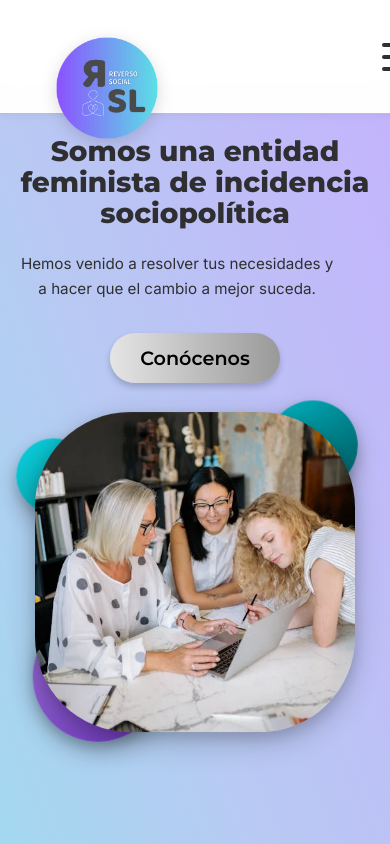
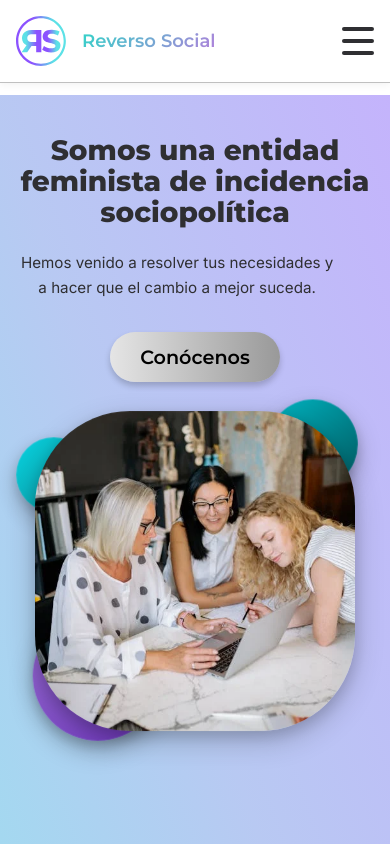
Before and after one commit to Reverso-Social/reverso-social-fe, a React (Vite) app: page / in a window 390 px wide. Shown: the top 844 px of the page. Built offline with nearby package versions, Linux system fonts and the light colour scheme.

Commit message:
style:logo changed in header and footer

```diff
--- a/index.html
+++ b/index.html
@@ -1,13 +1,14 @@
 <!doctype html>
-<html lang="en">
+<html lang="es">
   <head>
     <meta charset="UTF-8" />
-    <link rel="icon" type="image/svg+xml" href="/vite.svg" />
+    <link rel="icon" type="image/svg+xml" href="/src/assets/logo/logo.2.svg" />
     <meta name="viewport" content="width=device-width, initial-scale=1.0" />
-      <link rel="preconnect" href="https://fonts.googleapis.com" />
-      <link rel="preconnect" href="https://fonts.gstatic.com" crossorigin />
-      <link href="https://fonts.googleapis.com/css2?family=Inter:wght@400;500&family=Montserrat:wght@600;800&display=swap" rel="stylesheet" />
-    <title>reverso-social-fe</title>
+    <meta name="description" content="Reverso Social - Consultoría Social de Género comprometida con la transformación feminista de la sociedad" />
+    <link rel="preconnect" href="https://fonts.googleapis.com" />
+    <link rel="preconnect" href="https://fonts.gstatic.com" crossorigin />
+    <link href="https://fonts.googleapis.com/css2?family=Inter:wght@400;500&family=Montserrat:wght@600;800&display=swap" rel="stylesheet" />
+    <title>Reverso Social - Consultoría Social de Género</title>
   </head>
   <body>
     <div id="root"></div>
--- a/src/components/Footer/Footer.jsx
+++ b/src/components/Footer/Footer.jsx
@@ -1,5 +1,5 @@
 import "./Footer.scss";
-import logoRS from "../../assets/logo/logo-rs.png";
+import logoRS from "../../assets/logo/logo.2.svg";
 import { FaLinkedin, FaInstagram, FaXTwitter } from "react-icons/fa6";
 
 const Footer = () => {
--- a/src/components/Footer/Footer.scss
+++ b/src/components/Footer/Footer.scss
@@ -45,13 +45,13 @@
   }
 
   &__logo {
-    width: 50px;
-    height: 50px;
+    width: 60px;
+    height: 60px;
     object-fit: contain;
   }
 
   &__title {
-    font-size: $font-size-2xl;
+    font-size: $font-size-xl;
     font-weight: 600;
     margin: 0;
     background: linear-gradient(135deg, $color-primary 0%, $color-secondary 100%);
--- a/src/components/Header/Header.jsx
+++ b/src/components/Header/Header.jsx
@@ -2,7 +2,7 @@ import { useState, useEffect } from "react";
 import "./Header.scss";
 import ContactModal from "../ContactModal/ContactModal";
 import NavBar from "../NavBar/NavBar";
-import logo from "../../assets/logo/logo-rs.png";
+import logo from "../../assets/logo/logo.2.svg";
 
 export default function Header() {
   const [openModal, setOpenModal] = useState(false);
@@ -28,6 +28,7 @@ export default function Header() {
         <div className="header-container">
           <a href="/" className="header-logo">
             <img src={logo} alt="Reverso Social logo" />
+            <span className="header-logo__text">Reverso Social</span>
           </a>
 
           <div className="header-right nav-desktop">
--- a/src/components/Header/Header.scss
+++ b/src/components/Header/Header.scss
@@ -1,9 +1,7 @@
-@use "../../styles/variables" as *;
+@use '../../styles/variables' as *;
 
 .header {
-  background-color: rgba($color-white, 0.98);
-  backdrop-filter: blur(10px);
-  padding: 0.8rem 2rem;
+  background-color: $color-white;
   border-bottom: 1px solid $color-light;
 
   position: fixed;
@@ -18,7 +16,6 @@
 
   &.header--scrolled {
     box-shadow: 0 4px 20px rgba(0, 0, 0, 0.1);
-    padding: 0.5rem 2rem;
   }
 }
 
@@ -28,9 +25,18 @@
   justify-content: space-between;
   max-width: 1280px;
   margin: 0 auto;
+  padding: 1.5rem 2rem;
+}
+
+.header--scrolled .header-container {
+  padding: 1.2rem 2rem;
 }
 
 .header-logo {
+  display: flex;
+  align-items: center;
+  gap: $space-md;
+  text-decoration: none;
   transition: transform 0.3s ease;
 
   &:hover {
@@ -38,17 +44,34 @@
   }
 
   img {
-    height: 200px;
-    width: auto;
+    height: 70px;
+    width: 70px;
     object-fit: contain;
-    margin-bottom: -100px;
-    transition: height 0.3s ease;
-    filter: drop-shadow(0 4px 8px rgba(0, 0, 0, 0.15));
+    transition: all 0.3s ease;
+  }
+
+  &__text {
+    font-family: $font-heading;
+    font-size: $font-size-xl;
+    font-weight: 600;
+    background: linear-gradient(135deg, $color-primary 0%, $color-secondary 100%);
+    -webkit-background-clip: text;
+    -webkit-text-fill-color: transparent;
+    background-clip: text;
+    transition: font-size 0.3s ease;
+    white-space: nowrap;
   }
 }
 
-.header--scrolled .header-logo img {
-  height: 180px;
+.header--scrolled .header-logo {
+  img {
+    height: 55px;
+    width: 55px;
+  }
+
+  &__text {
+    font-size: $font-size-xl;
+  }
 }
 
 .header-right {
@@ -71,6 +94,7 @@
   cursor: pointer;
   box-shadow: 0 3px 10px rgba(0, 0, 0, 0.12);
   transition: all 0.25s ease;
+  white-space: nowrap;
 }
 
 .header-contact-btn:hover {
@@ -163,26 +187,46 @@
 ------------------------------ */
 
 @media (max-width: 768px) {
+  .header-container {
+    padding: 1.2rem 1.5rem;
+  }
+
+  .header--scrolled .header-container {
+    padding: 1rem 1.5rem;
+  }
+
   .nav-desktop {
     display: none;
   }
 
   .menu-toggle {
     display: flex;
-    margin-left: auto;
   }
 
-  .header-container {
-    padding-right: 0.5rem;
+  .mobile-menu--open {
+    padding: 1.25rem 1.5rem 1.5rem;
   }
 
-  .header-logo img {
-    height: 150px;
-    margin-bottom: -70px;
+  .header-logo {
+    img {
+      height: 50px;
+      width: 50px;
+    }
+
+    &__text {
+      font-size: $font-size-xl;
+    }
   }
 
-  .header--scrolled .header-logo img {
-    height: 130px;
+  .header--scrolled .header-logo {
+    img {
+      height: 45px;
+      width: 45px;
+    }
+
+    &__text {
+      font-size: $font-size-lg;
+    }
   }
 
   .header-contact-btn {
@@ -190,3 +234,25 @@
     padding: 0.5rem 1rem;
   }
 }
+
+@media (max-width: 480px) {
+  .header-container {
+    padding: 1rem 1rem;
+  }
+
+  .header--scrolled .header-container {
+    padding: 0.8rem 1rem;
+  }
+
+  .header-logo__text {
+    font-size: $font-size-lg;
+  }
+
+  .header--scrolled .header-logo__text {
+    font-size: $font-size-base;
+  }
+
+  .mobile-menu--open {
+    padding: 1.25rem 1rem 1.5rem;
+  }
+}
--- a/src/components/Hero/Hero.scss
+++ b/src/components/Hero/Hero.scss
@@ -5,12 +5,12 @@
   align-items: center;
   justify-content: space-between;
 
-  padding: 3rem 2rem 2rem;
-  max-width: 1200px;
+  padding: 1rem 3rem 2rem;
+  max-width: 1400px;
   margin: 0 auto;
-  gap: 3rem;
+  gap: 5rem;
 
-  min-height: calc(100vh - 80px);
+  min-height: calc(100vh - 105px);
 }
 
 .hero-text {
@@ -19,6 +19,7 @@
   display: flex;
   flex-direction: column;
   gap: 1.5rem;
+  padding-right: 2rem;
 
   h1 {
     font-family: vars.$font-heading;
@@ -78,7 +79,8 @@
   position: relative;
   display: flex;
   align-items: center;
-  justify-content: center;
+  justify-content: flex-end;
+  padding-left: 2rem;
 
   min-width: 600px;
   min-height: 600px;
@@ -132,8 +134,8 @@
   &--1 {
     width: 220px;
     height: 220px;
-    top: -30px;
-    right: -40px;
+    top: -20px;
+    right: -60px;
 
     background: linear-gradient(
       135deg,
@@ -148,8 +150,8 @@
   &--2 {
     width: 260px;
     height: 260px;
-    bottom: -50px;
-    left: -60px;
+    bottom: -40px;
+    left: -10px;
 
     background: linear-gradient(
       135deg,
@@ -164,8 +166,8 @@
   &--3 {
     width: 180px;
     height: 180px;
-    top: 70px;
-    left: -25px;
+    top: 80px;
+    left: -0px;
 
     background: linear-gradient(
       135deg,
@@ -182,13 +184,14 @@
   .hero-container {
     flex-direction: column;
     text-align: center;
-    padding: 2.5rem 1.5rem 1.5rem;
+    padding: 1.5rem 1.5rem 1.5rem;
     min-height: auto;
     gap: 2.5rem;
   }
 
   .hero-text {
     max-width: 100%;
+    padding-right: 0;
   }
 
   .hero-button {
@@ -199,6 +202,8 @@
   .hero-image-wrapper {
     min-width: 450px;
     min-height: 450px;
+    justify-content: center;
+    padding-left: 0;
   }
 
   .hero-image-container {
@@ -217,7 +222,7 @@
 
 @media (max-width: 600px) {
   .hero-container {
-    padding: 2rem 1rem 1rem;
+    padding: 1rem 1rem 1rem;
     gap: 2rem;
   }
 
--- a/src/styles/_layout.scss
+++ b/src/styles/_layout.scss
@@ -9,7 +9,7 @@ html, body {
 }
 
 body {
-  padding-top: 120px; /* Compensa la altura del header fijo (ajusta según tu logo) */
+  padding-top: 105px;
 }
 
 #root {
@@ -31,6 +31,6 @@ body {
 /* Responsive */
 @media (max-width: 768px) {
   body {
-    padding-top: 80px; /* Menos padding en móvil */
+    padding-top: 95px;
   }
 }
```
